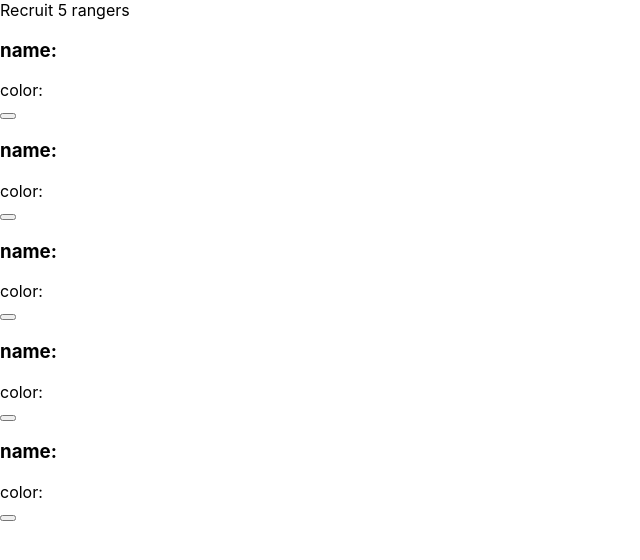
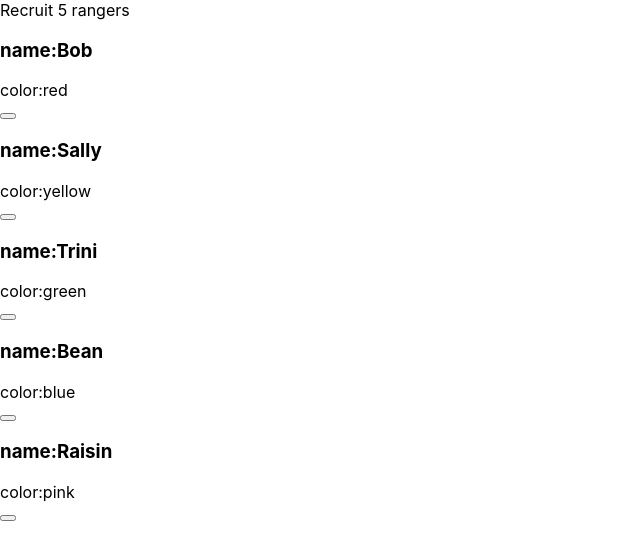
Before and after one commit to sohdonald/hamster-rangers, a React (Create React App) app: page / in a window 1280 px wide. Shown: the top 560 px of the page, without its empty margins (0-640 px from the left). Built offline with nearby package versions, Linux system fonts and the light colour scheme; data requests are answered from the project's data file.

Commit message:
coconuts appeared

```diff
--- a/src/AssembleRangers.js
+++ b/src/AssembleRangers.js
@@ -13,17 +13,17 @@ function AssembleRangers() {
         .then((rangers)=> setRangers(rangers))
       }, []);
 
-      useEffect(() => {
-        fetch(`http://localhost:4000/soggyPillows`)
-        .then((r) => r.json())
-        .then((rangers)=> setRangers(rangers))
-      }, []);
+      // useEffect(() => {
+      //   fetch(`http://localhost:4000/soggyPillows`)
+      //   .then((r) => r.json())
+      //   .then((rangers)=> setRangers(rangers))
+      // }, []);
 
-      useEffect(() => {
-        fetch(`http://localhost:4000/tickleElves`)
-        .then((r) => r.json())
-        .then((rangers)=> setRangers(rangers))
-      }, []);
+      // useEffect(() => {
+      //   fetch(`http://localhost:4000/tickleElves`)
+      //   .then((r) => r.json())
+      //   .then((rangers)=> setRangers(rangers))
+      // }, []);
 
 //const rangerDisplay = rangers;
     return (
@@ -39,7 +39,7 @@ function AssembleRangers() {
             one object in new array would be a rangerCard
 
             rangers.map((ranger)=> {return <RangerCard/>})*/}
-           {rangers.map((ranger) => {return <RangerCard/>})}
+           {rangers.map((ranger) => {return <RangerCard rangerName={ranger.name} rangerColor={ranger.color}/>})}
         </div>
     )
 }
--- a/src/RangerCard.js
+++ b/src/RangerCard.js
@@ -1,6 +1,7 @@
 import React, { useState } from "react";
 
-function RangerCard() {
+
+function RangerCard({rangerColor, rangerName}) {
 
     // useEffect(() => {
     //     fetch(`http://localhost:4000/${rangerTeam}`)
@@ -17,8 +18,8 @@ function RangerCard() {
 
     return (
         <div className="card">
-            <h3>name:</h3>
-            <div>color:</div>
+            <h3>name:{rangerName}</h3>
+            <div>color:{rangerColor}</div>
             <button className="ui button"
             onClick={() => setIsCardHidden(true)}></button>
         </div>
```
